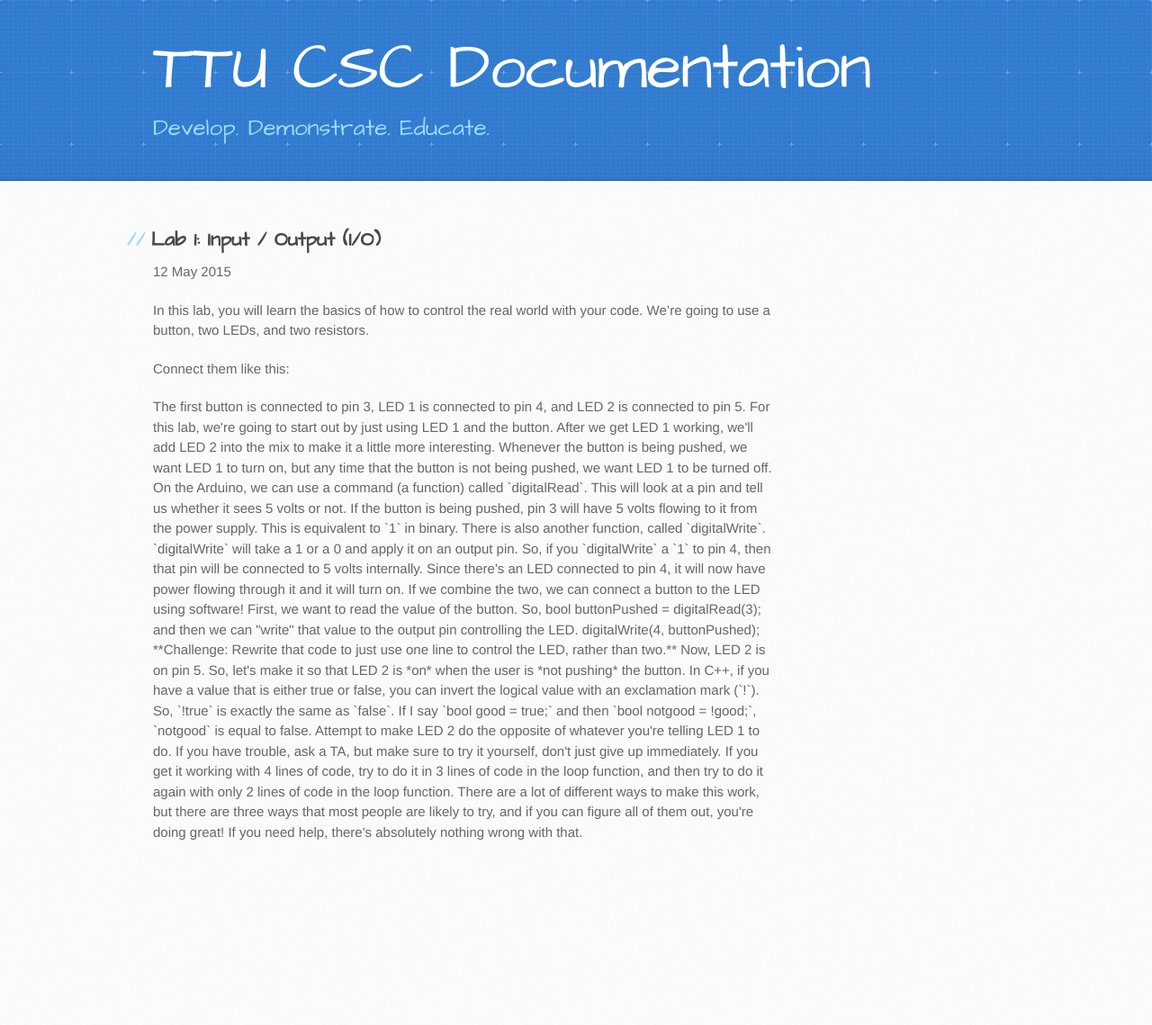
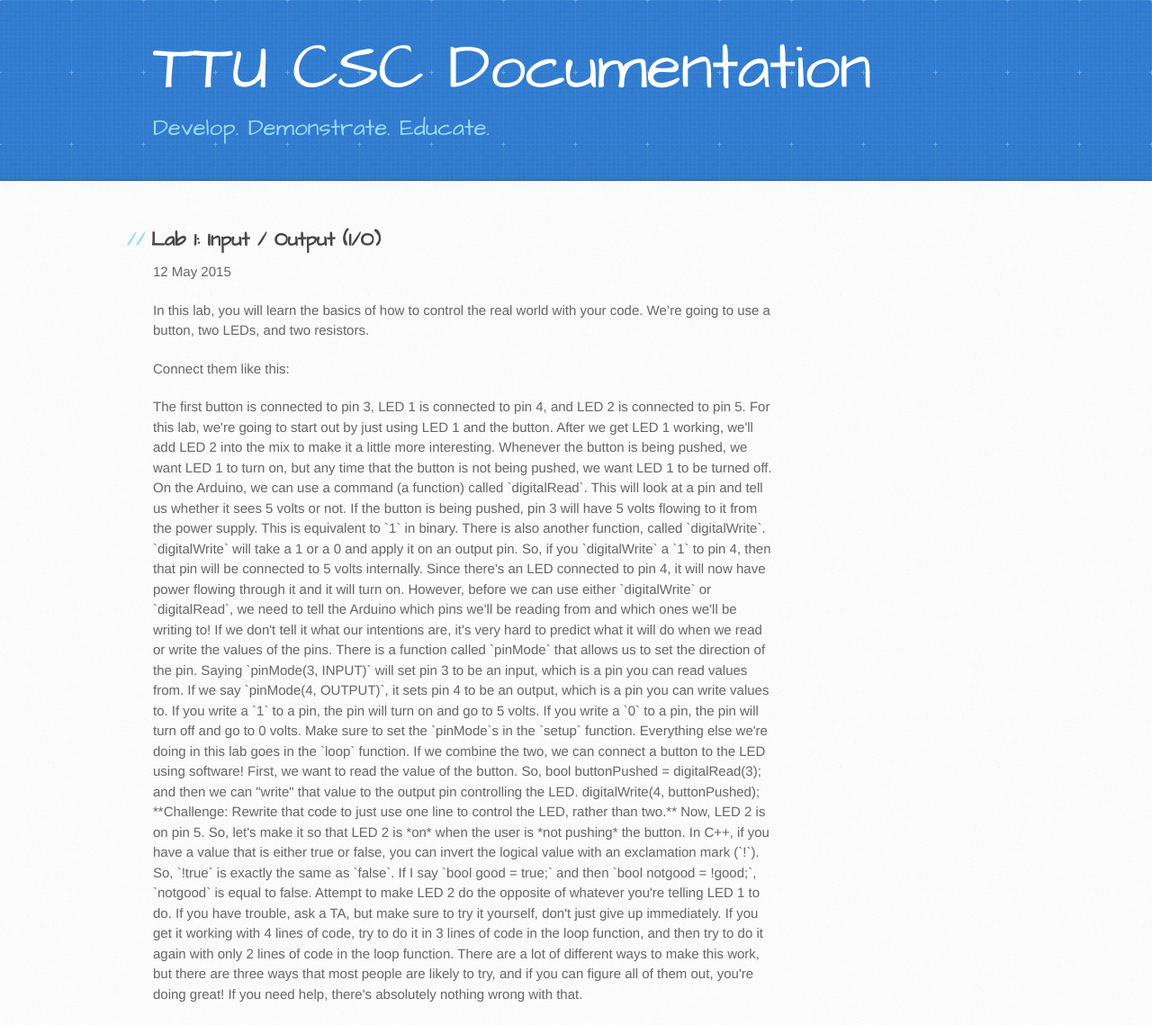
Before and after one commit to TTU-CSC/ttu-csc.github.com, a Jekyll site: the page built from _posts/2015-05-12-lab-1-IO.markdown, in a window 1280 px wide. Shown: the whole page at 90% size. Built offline with Jekyll 4.4.1, drawn with Linux system fonts in a browser that asks for light colours; before the commit the page ends 959 px from its top, so only the background shows below that.

Commit message:
Update 2015-05-12-lab-1-IO.markdown

```diff
--- a/_posts/2015-05-12-lab-1-IO.markdown
+++ b/_posts/2015-05-12-lab-1-IO.markdown
@@ -18,6 +18,8 @@
 
 There is also another function, called `digitalWrite`. `digitalWrite` will take a 1 or a 0 and apply it on an output pin. So, if you `digitalWrite` a `1` to pin 4, then that pin will be connected to 5 volts internally. Since there's an LED connected to pin 4, it will now have power flowing through it and it will turn on.
 
+However, before we can use either `digitalWrite` or `digitalRead`, we need to tell the Arduino which pins we'll be reading from and which ones we'll be writing to! If we don't tell it what our intentions are, it's very hard to predict what it will do when we read or write the values of the pins. There is a function called `pinMode` that allows us to set the direction of the pin. Saying `pinMode(3, INPUT)` will set pin 3 to be an input, which is a pin you can read values from. If we say `pinMode(4, OUTPUT)`, it sets pin 4 to be an output, which is a pin you can write values to. If you write a `1` to a pin, the pin will turn on and go to 5 volts. If you write a `0` to a pin, the pin will turn off and go to 0 volts. Make sure to set the `pinMode`s in the `setup` function. Everything else we're doing in this lab goes in the `loop` function.
+
 If we combine the two, we can connect a button to the LED using software! First, we want to read the value of the button. So,
 
     bool buttonPushed = digitalRead(3);
```
